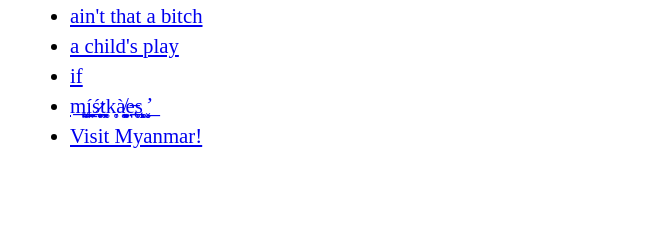
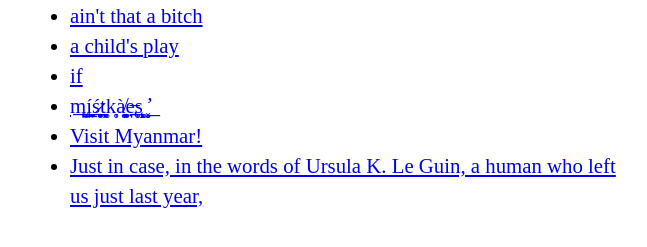
Before and after one commit to ppzh0/story, a plain HTML site: page index.html in a window 1280 px wide. Shown: the part 115-362 px from the top of the page, without its empty margins (310-957 px from the left). Drawn offline with Linux system fonts and the light colour scheme.

Commit message:
put 00007 to storyboard

```diff
--- a/index.html
+++ b/index.html
@@ -19,6 +19,7 @@
         <li><a href="inoue/00004/">if</a></li>
         <li><a href="inoue/00005/">m͏̺͓̲̥̪í͇͔̠ś̷͎̹̲̻̻̘̝t̞̖͍͚̤k̥̞à̸͕̮͍͉̹̰͚̰ẹ̶̢̪s͏̨͈̙̹̜͚̲ ̛̬͓͟ </a></li>
         <li><a href="inoue/00006/">Visit Myanmar!</a></li>
+        <li><a href="inoue/00007/">Just in case, in the words of Ursula K. Le Guin, a human who left us just last year,</a></li>
     </ul>
 </body>
 
```
